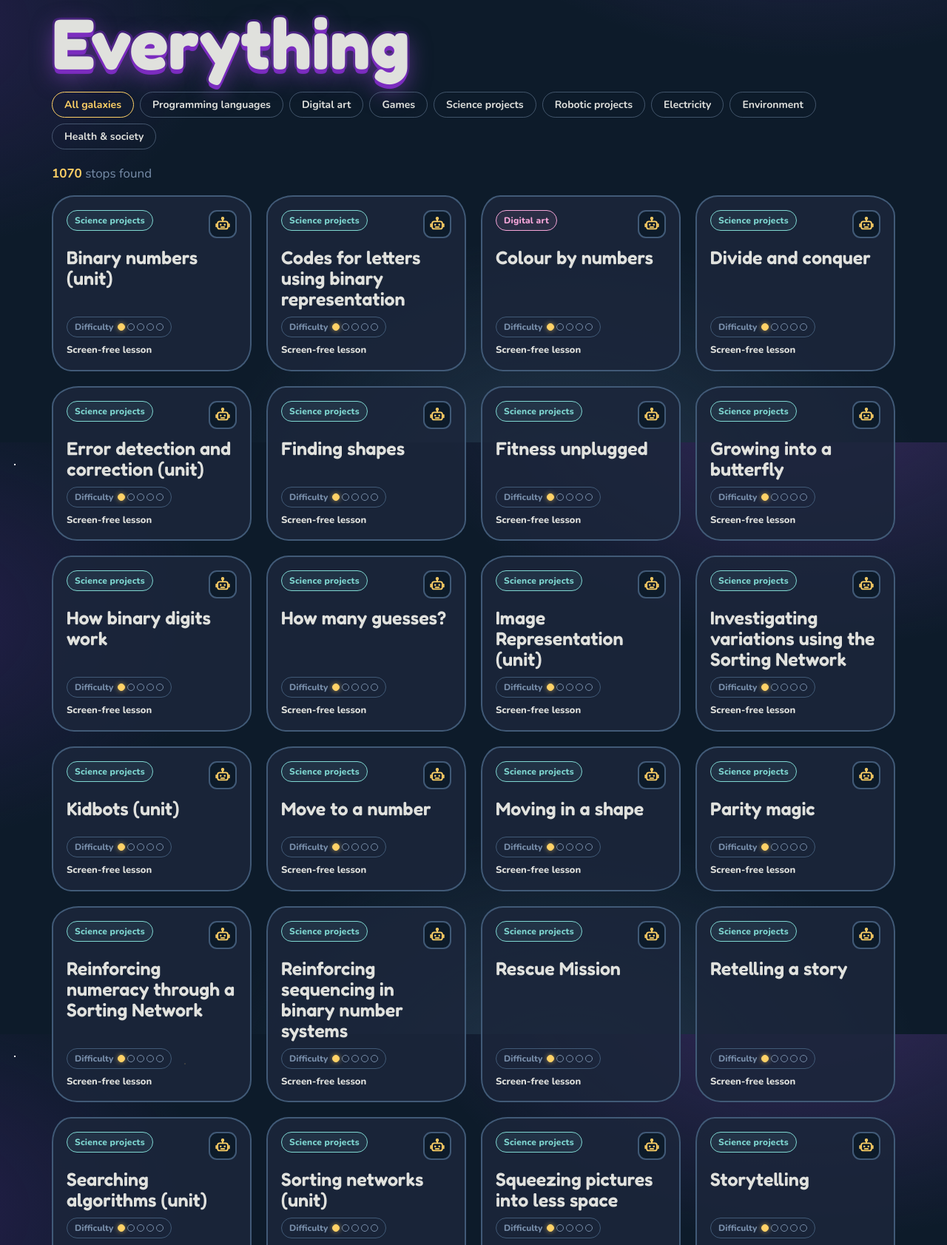
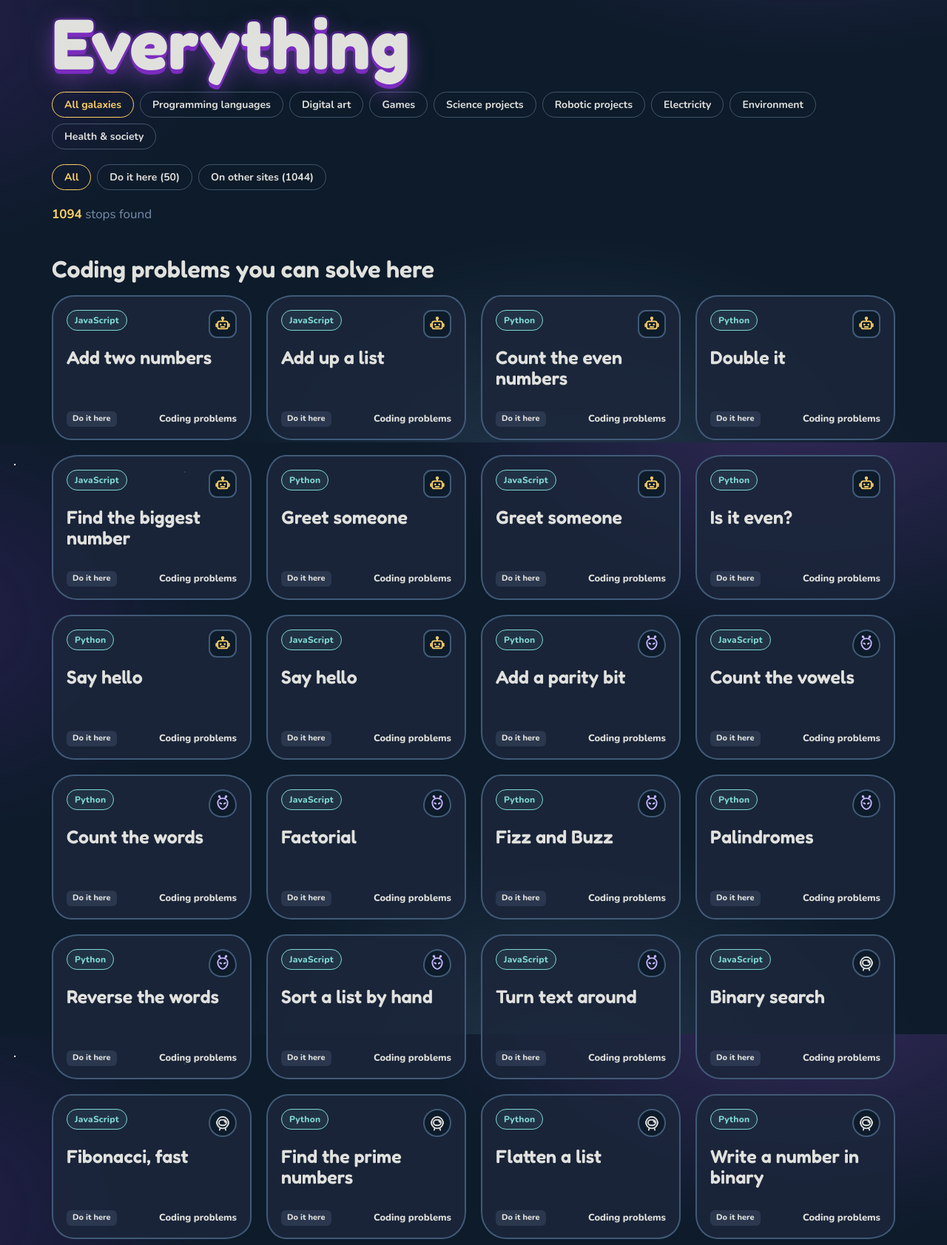
Before and after one commit to eren-unluturk/open-cosmos, a Flask app: page /en/library in a window 1280 px wide. Shown: the part 202-1885 px from the top of the page at 74% size. Run offline with Flask 3, Linux system fonts and the light colour scheme; the visitor is signed in with stand-in values (Sample User, id 1).

Commit message:
Everything page: filter 'Do it here' vs 'On other sites'; coding problems in search

```diff
--- a/src/app.py
+++ b/src/app.py
@@ -457,18 +457,52 @@ def library(lang):
     gid = request.args.get("g")
     gid = gid if gid in u.g else None
     lv = level_pref()
+    where = request.args.get("where")
+    where = where if where in WHERE else None
     pool = u.all if not gid else [e for s in u.g[gid]["systems"] for e in s["stops"]]
-    seen, results = set(), []
+    seen, matched = set(), []
     for e in sorted(pool, key=tracks.stop_sort_key):
         if e["id"] in seen or not u.visible(e) or (lv and e.get("level") != lv) or (q and not store.matches(e, q, lang)):
             continue
         seen.add(e["id"])
         g, s = u.home_of(e["id"])
-        results.append({"e": e, "galaxy": g, "system": s})
+        matched.append({"e": e, "galaxy": g, "system": s, "where": where_of(e)})
+    probs = problem_hits(lang, q, lv) if (not gid or gid == PROBLEM_GALAXY) else []
+    counts = {"site": len(probs) + sum(1 for r in matched if r["where"] == "site"),
+              "external": sum(1 for r in matched if r["where"] == "external")}
+    results = [r for r in matched if not where or r["where"] == where]
+    if where == "external":
+        probs = []
     page = max(1, request.args.get("page", 1, type=int))
     hidden = 0 if (q or gid or is_adult()) else len([e for e in u.all if not u.visible(e)])
-    return render_template("library.html", q=q, gid=gid, results=results[: page * 48], total=len(results),
+    return render_template("library.html", q=q, gid=gid, where=where, counts=counts, problems=probs,
+                           results=results[: page * 48], total=len(results) + len(probs),
                            page=page, hidden=hidden, **ctx(lang))
+
+
+# "Where do you do it?" filter on the Everything page.
+#   site      you can do it here: our coding problems, and entries that have one of our adapted lessons
+#   external  a link to another site (the lesson is done there)
+WHERE = ("site", "external")
+PROBLEM_GALAXY = "code"  # coding problems live in the "code" galaxy
+
+
+def where_of(entry):
+    return "site" if entry.get("lesson_id") else "external"
+
+
+def problem_hits(lang, q, level):
+    """Coding problems that match the search box and level filter."""
+    out = []
+    for p in store.problems():
+        if level and p["level"] != level:
+            continue
+        if q and not store.matches({"title": p["title"], "desc": p["prompt"], "category": " ".join(p["concepts"]["en"]),
+                                    "tag": p["language"]}, q, lang):
+            continue
+        out.append(p)
+    order = {l: i for i, l in enumerate(problem_kit.LEVELS)}
+    return sorted(out, key=lambda p: (order[p["level"]], p["title"]["en"].lower()))
 
 
 @app.route("/<lang>/me")
--- a/src/i18n_problems.py
+++ b/src/i18n_problems.py
@@ -51,6 +51,12 @@ UI_EN = {
     "p_too_long": "Your code is too long.",
     "p_cannot_load": "The code runner could not start. Check your connection and try again.",
     "p_english": "This text is in English for now.",
+    "where_all": "All",
+    "where_site": "Do it here",
+    "where_external": "On other sites",
+    "where_label": "Where you do it",
+    "where_problems_h": "Coding problems you can solve here",
+    "where_more_h": "More from the library",
 }
 
 UI = {
@@ -99,6 +105,12 @@ UI = {
         "p_too_long": "Tu código es demasiado largo.",
         "p_cannot_load": "No se pudo iniciar el ejecutor de código. Revisa tu conexión e inténtalo de nuevo.",
         "p_english": "Por ahora este texto está en inglés.",
+        "where_all": "Todo",
+        "where_site": "Hazlo aquí",
+        "where_external": "En otros sitios",
+        "where_label": "Dónde lo haces",
+        "where_problems_h": "Problemas de programación para resolver aquí",
+        "where_more_h": "Más de la biblioteca",
     },
     "ar": {
         "problems_title": "مسائل البرمجة",
@@ -145,6 +157,12 @@ UI = {
         "p_too_long": "الكود طويل جدًا.",
         "p_cannot_load": "تعذّر تشغيل مشغّل الكود. تحقق من اتصالك وحاول مرة أخرى.",
         "p_english": "هذا النص بالإنجليزية حاليًا.",
+        "where_all": "الكل",
+        "where_site": "نفّذه هنا",
+        "where_external": "على مواقع أخرى",
+        "where_label": "أين تقوم به",
+        "where_problems_h": "مسائل برمجة يمكنك حلّها هنا",
+        "where_more_h": "المزيد من المكتبة",
     },
     "hi": {
         "problems_title": "कोडिंग समस्याएँ",
@@ -191,6 +209,12 @@ UI = {
         "p_too_long": "आपका कोड बहुत लंबा है।",
         "p_cannot_load": "कोड चलाने वाला शुरू नहीं हो सका। अपना कनेक्शन जाँचें और फिर कोशिश करें।",
         "p_english": "अभी यह पाठ अंग्रेज़ी में है।",
+        "where_all": "सभी",
+        "where_site": "यहीं करें",
+        "where_external": "दूसरी साइटों पर",
+        "where_label": "आप इसे कहाँ करते हैं",
+        "where_problems_h": "कोडिंग समस्याएँ जिन्हें आप यहीं हल कर सकते हैं",
+        "where_more_h": "लाइब्रेरी से और",
     },
     "pt": {
         "problems_title": "Problemas de programação",
@@ -237,5 +261,11 @@ UI = {
         "p_too_long": "Seu código é muito longo.",
         "p_cannot_load": "Não foi possível iniciar o executor de código. Verifique sua conexão e tente de novo.",
         "p_english": "Por enquanto este texto está em inglês.",
+        "where_all": "Tudo",
+        "where_site": "Faça aqui",
+        "where_external": "Em outros sites",
+        "where_label": "Onde você faz",
+        "where_problems_h": "Problemas de programação para resolver aqui",
+        "where_more_h": "Mais da biblioteca",
     },
 }
--- a/src/templates/library.html
+++ b/src/templates/library.html
@@ -1,21 +1,41 @@
 {% extends "base.html" %}
-{% from "macros.html" import card, grownup_notice with context %}
+{% from "macros.html" import card, grownup_notice, icon with context %}
 {% block title %}{{ ui.everything }} · {{ ui.brand }}{% endblock %}
 {% block content %}
 <h1 class="bubble">{{ ui.everything }}</h1>
 <nav class="filters" aria-label="{{ ui.subjects }}">
-  <a class="pill" href="{{ url_for('library', lang=lang, q=q or None) }}" {% if not gid %}aria-current="page"{% endif %}>{{ ui.all_galaxies }}</a>
+  <a class="pill" href="{{ url_for('library', lang=lang, q=q or None, where=where) }}" {% if not gid %}aria-current="page"{% endif %}>{{ ui.all_galaxies }}</a>
   {% for g in galaxies %}
-    <a class="pill" href="{{ url_for('library', lang=lang, q=q or None, g=g.id) }}" {% if gid == g.id %}aria-current="page"{% endif %}>{{ ui['g_' ~ g.id] }}</a>
+    <a class="pill" href="{{ url_for('library', lang=lang, q=q or None, g=g.id, where=where) }}" {% if gid == g.id %}aria-current="page"{% endif %}>{{ ui['g_' ~ g.id] }}</a>
   {% endfor %}
 </nav>
+<nav class="filters" aria-label="{{ ui.where_label }}">
+  <a class="pill" href="{{ url_for('library', lang=lang, q=q or None, g=gid) }}" {% if not where %}aria-current="page"{% endif %}>{{ ui.where_all }}</a>
+  <a class="pill" href="{{ url_for('library', lang=lang, q=q or None, g=gid, where='site') }}" {% if where == 'site' %}aria-current="page"{% endif %}>{{ ui.where_site }} ({{ counts.site }})</a>
+  <a class="pill" href="{{ url_for('library', lang=lang, q=q or None, g=gid, where='external') }}" {% if where == 'external' %}aria-current="page"{% endif %}>{{ ui.where_external }} ({{ counts.external }})</a>
+</nav>
 <p class="muted" role="status"><strong style="color:var(--gold)">{{ total }}</strong> {{ ui.results }}{% if q %} · “{{ q }}”{% endif %}{% if cur_level %} · {{ ui['lvl_' ~ cur_level] }}{% endif %}</p>
+{% if problems %}
+<h2 class="section-title">{{ ui.where_problems_h }}</h2>
+<div class="grid">
+  {% for p in problems %}
+    <article class="card" data-id="{{ p.id }}">
+      <a class="card-body" href="{{ url_for('problem_page', lang=lang, problem_id=p.id) }}">
+        <div class="card-top"><span class="chip teal">{{ ui['p_lang_' ~ p.language] }}</span><span class="badge lvl-{{ level_icon[p.level] }}" title="{{ ui['lvl_' ~ p.level] }}"><span class="sr-only">{{ ui['lvl_' ~ p.level] }}</span>{{ icon(level_icon[p.level]) }}</span></div>
+        <h3 class="card-title" lang="{{ lang if p.title.get(lang) else 'en' }}">{{ tr(p.title, lang) }}</h3>
+        <div class="card-foot"><span class="flag">{{ ui.where_site }}</span><span class="kind">{{ ui.problems_title }}</span></div>
+      </a>
+    </article>
+  {% endfor %}
+</div>
+{% if results %}<h2 class="section-title">{{ ui.where_more_h }}</h2>{% endif %}
+{% endif %}
 <div class="grid">
   {% for item in results %}{{ card(item, lang, ui, u, difficulty, kind_of, level_icon, chip=(ui['g_' ~ item.galaxy] if item.galaxy else None)) }}{% endfor %}
 </div>
-{% if not results %}<div class="panel"><p>{{ ui.no_results }}</p></div>{% endif %}
+{% if not results and not problems %}<div class="panel"><p>{{ ui.no_results }}</p></div>{% endif %}
 {% if total > results|length %}
-  <p style="text-align:center;margin-top:24px"><a class="btn btn-violet" href="{{ url_for('library', lang=lang, q=q or None, g=gid, page=page + 1) }}">{{ ui.more }}</a></p>
+  <p style="text-align:center;margin-top:24px"><a class="btn btn-violet" href="{{ url_for('library', lang=lang, q=q or None, g=gid, where=where, page=page + 1) }}">{{ ui.more }}</a></p>
 {% endif %}
 {{ grownup_notice(hidden, lang, ui) }}
 {% endblock %}
--- a/src/templates/macros.html
+++ b/src/templates/macros.html
@@ -38,6 +38,7 @@
     <h3 class="card-title" lang="{{ lang if e.title.get(lang) else 'en' }}">{{ tr(e.title, lang) }}</h3>
     <div class="card-foot">
       {{ dots(difficulty(e), ui) }}
+      {% if item.where %}<span class="flag">{{ ui['where_' ~ item.where] }}</span>{% endif %}
       <span class="kind">{{ ui[kind_of(e)] }}</span>
     </div>
     {% if show_url %}<span class="orig" title="{{ e.url }}">{{ e.url }}</span>{% endif %}
```
Also changed, not shown: tests/test_backend.py (+54 -0 lines).
